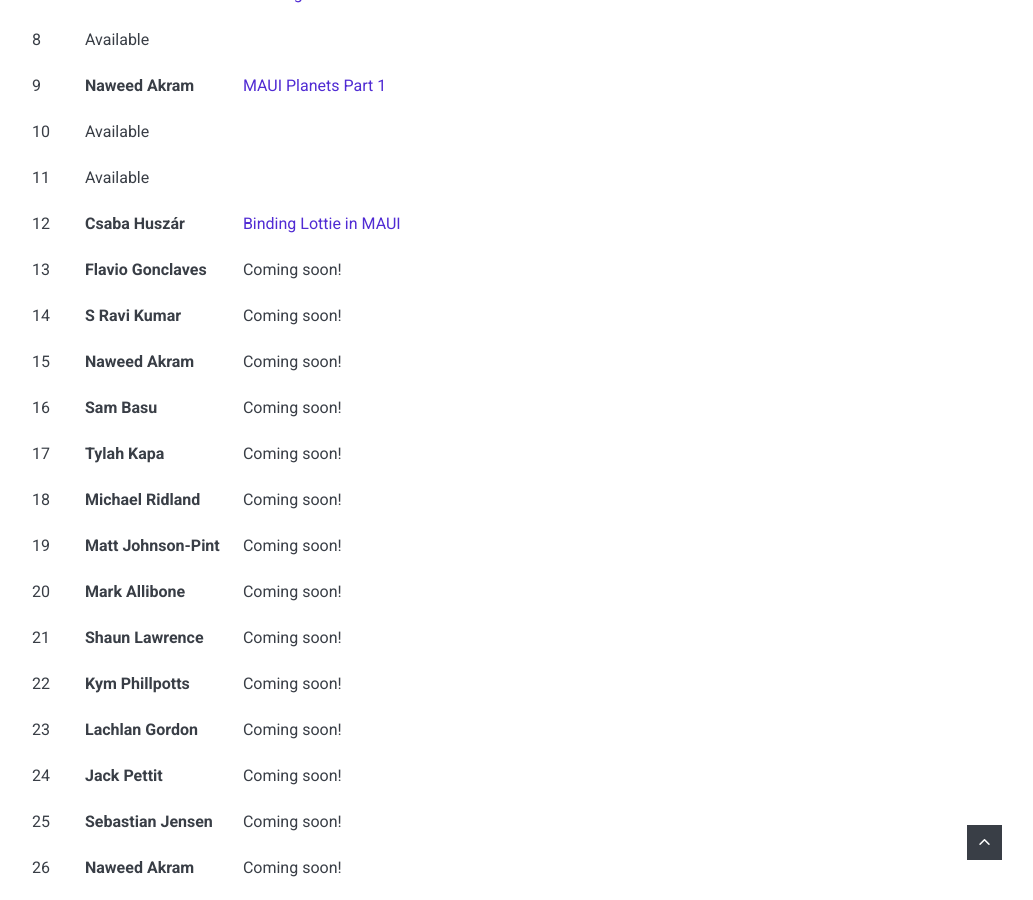
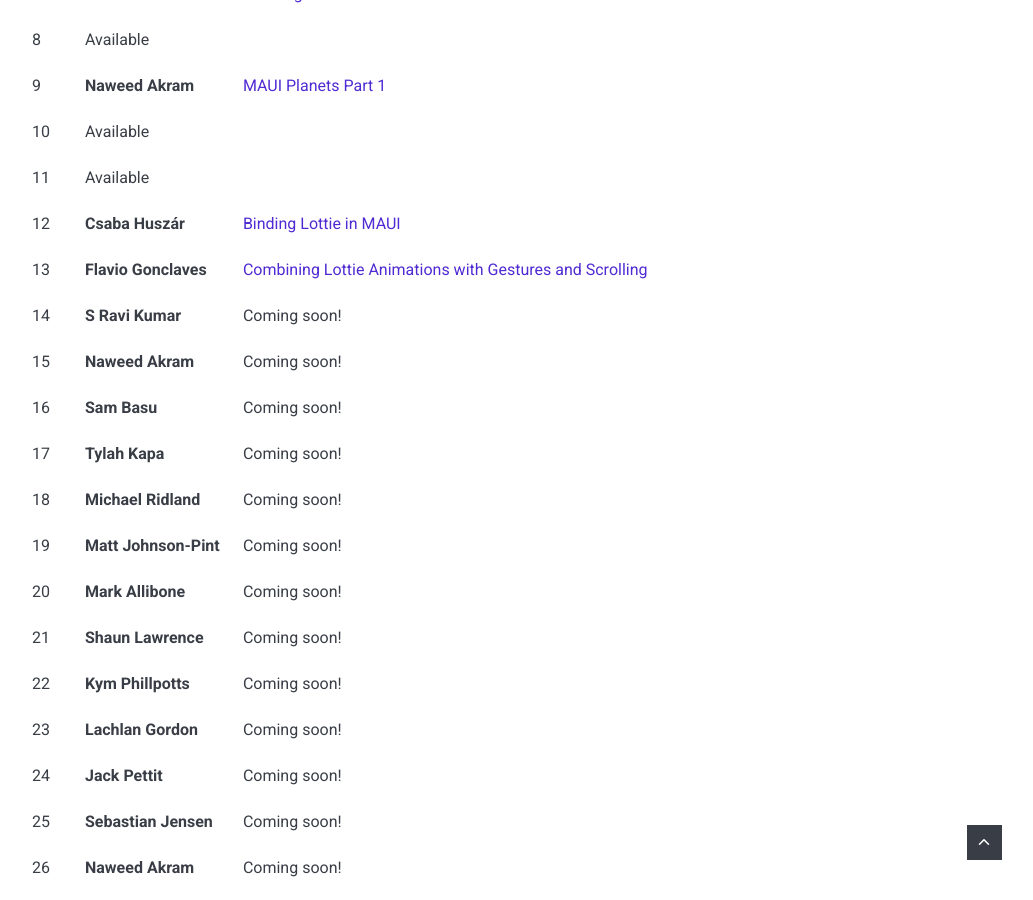
Before and after one commit to matt-goldman/matt-goldman.github.io, a Jekyll site: the page built from docs/_posts/2022-05-19-maui-ui-july.md, in a window 1280 px wide and 900 px high, scrolled down 2561 px. Shown: the whole window, without its empty margins (238-1271 px from the left). Built offline with Jekyll 4.4.1, drawn with Linux system fonts in a browser that asks for light colours; nearby versions of some CDN libraries; comment, search, counter and statistics services are not loaded.

Commit message:
added day 13

```diff
--- a/docs/_posts/2022-05-19-maui-ui-july.md
+++ b/docs/_posts/2022-05-19-maui-ui-july.md
@@ -53,7 +53,7 @@
 | 10   | Available          |                                                                                                               |
 | 11   | Available          |                                                                                                               |
 | 12   | **Csaba Huszár**       | [Binding Lottie in MAUI](https://dev.to/csaba8472/binding-lottie-or-any-other-swift-framework-with-ui-in-maui-543m)            |
-| 13   | **Flavio Gonclaves**   | Coming soon!                |
+| 13   | **Flavio Gonclaves**   | [Combining Lottie Animations with Gestures and Scrolling](https://www.cayas.de/blog/lottie-animations-gestures-and-scrolling)                |
 | 14   | **S Ravi Kumar**       | Coming soon!                |
 | 15   | **Naweed Akram**          | Coming soon!                            |
 | 16   | **Sam Basu**           | Coming soon!                |
```
